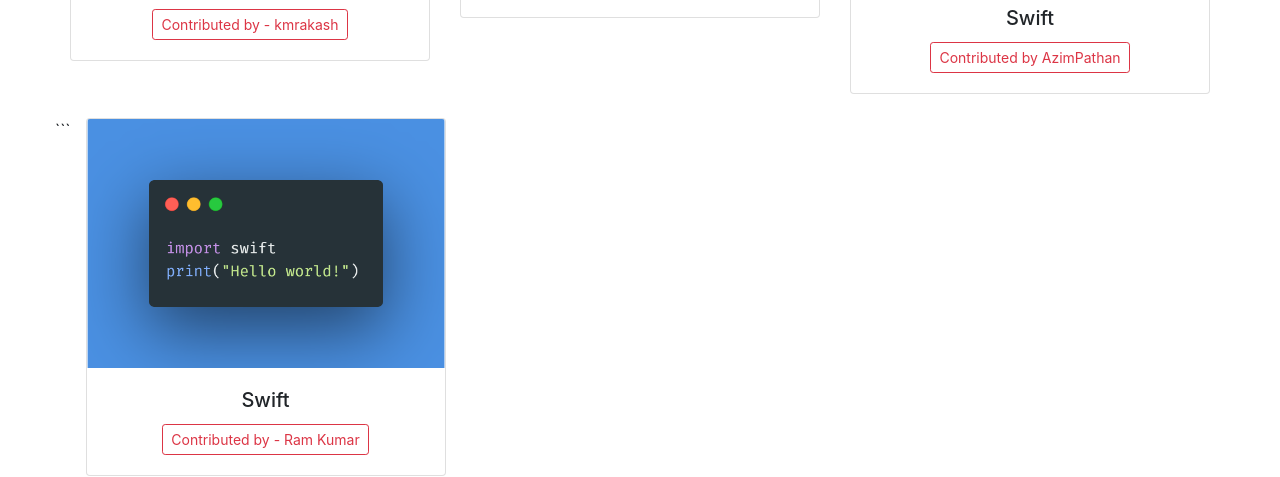
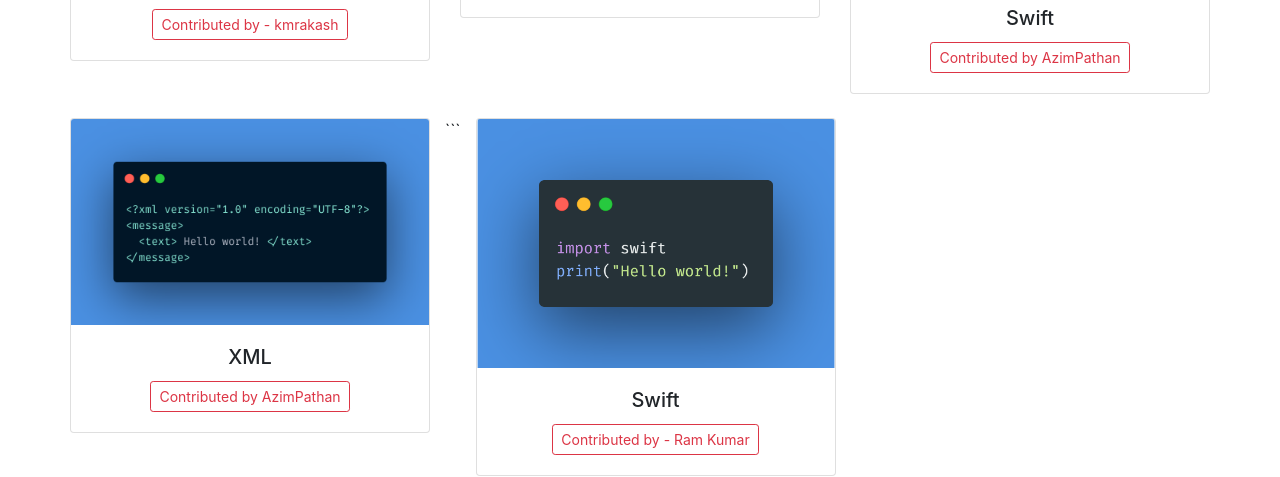
Before and after one commit to krimanisha/HELLO_WORLD, a plain HTML site: page index.html in a window 1280 px wide. Shown: the part 480-957 px from the top of the page. Drawn offline with nearby package versions, Linux system fonts and the light colour scheme; a script that the page names is missing.

Commit message:
Added XML

```diff
--- a/index.html
+++ b/index.html
@@ -81,6 +81,18 @@
 		                    </div>
 		                </div>
 		            </div>
+
+                    <div class="col-lg-4 mb-4">
+                        <div class="card">
+                            <img class="card-img-top" src="./images/xml.png" alt="solidity">
+                            <div class="card-body">
+                                <h5 class="card-title text-center">XML</h5>
+                                <div class="col text-center">
+                                <a href="https://github.com/AzimPathan" class="btn btn-outline-danger btn-sm">Contributed by AzimPathan </a>
+                                </div>
+                            </div>
+                        </div>
+                    </div>
 
                     <!-- Write Your Code From Here , Please run once locally to know if everything is good -->
 
```
